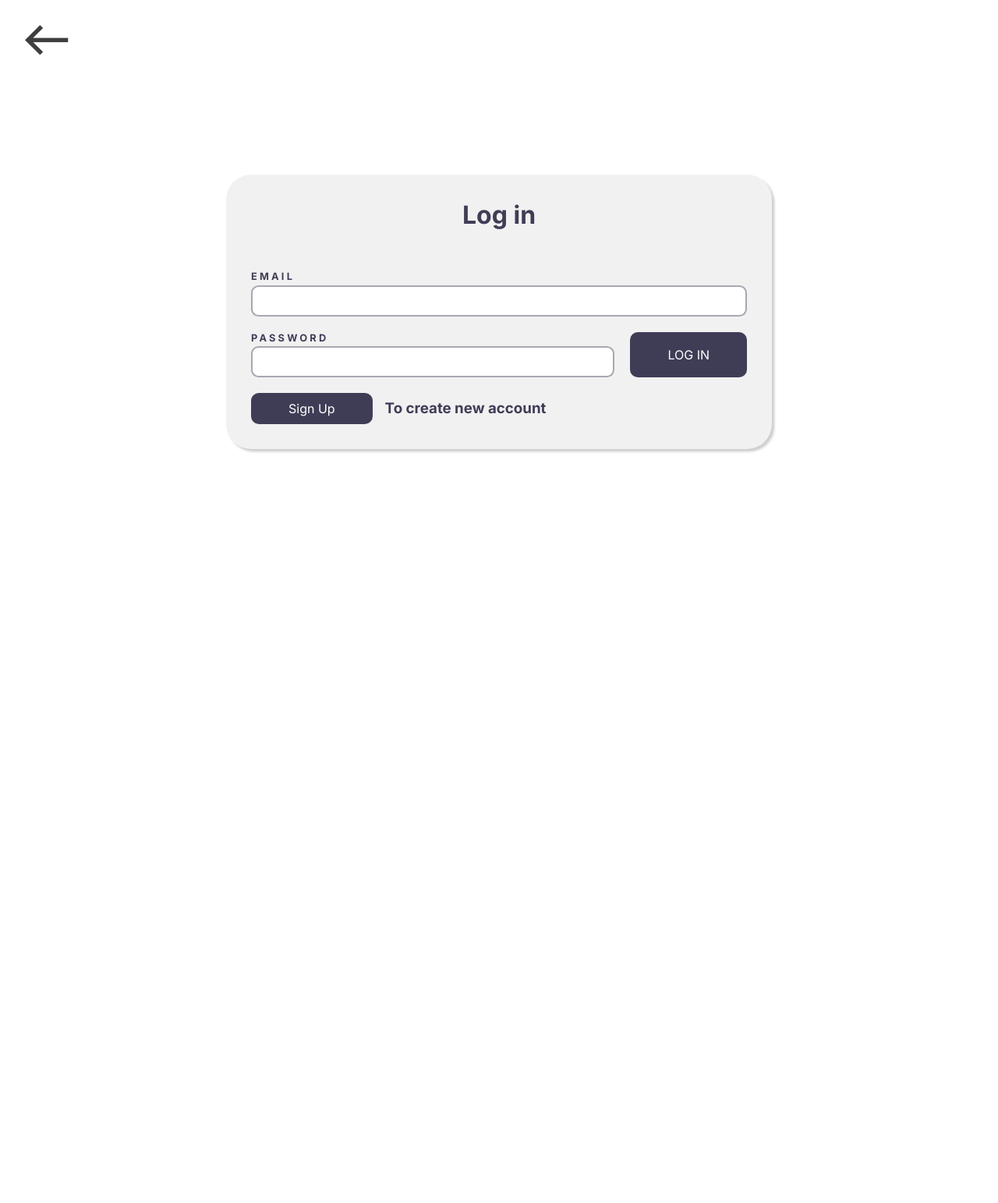
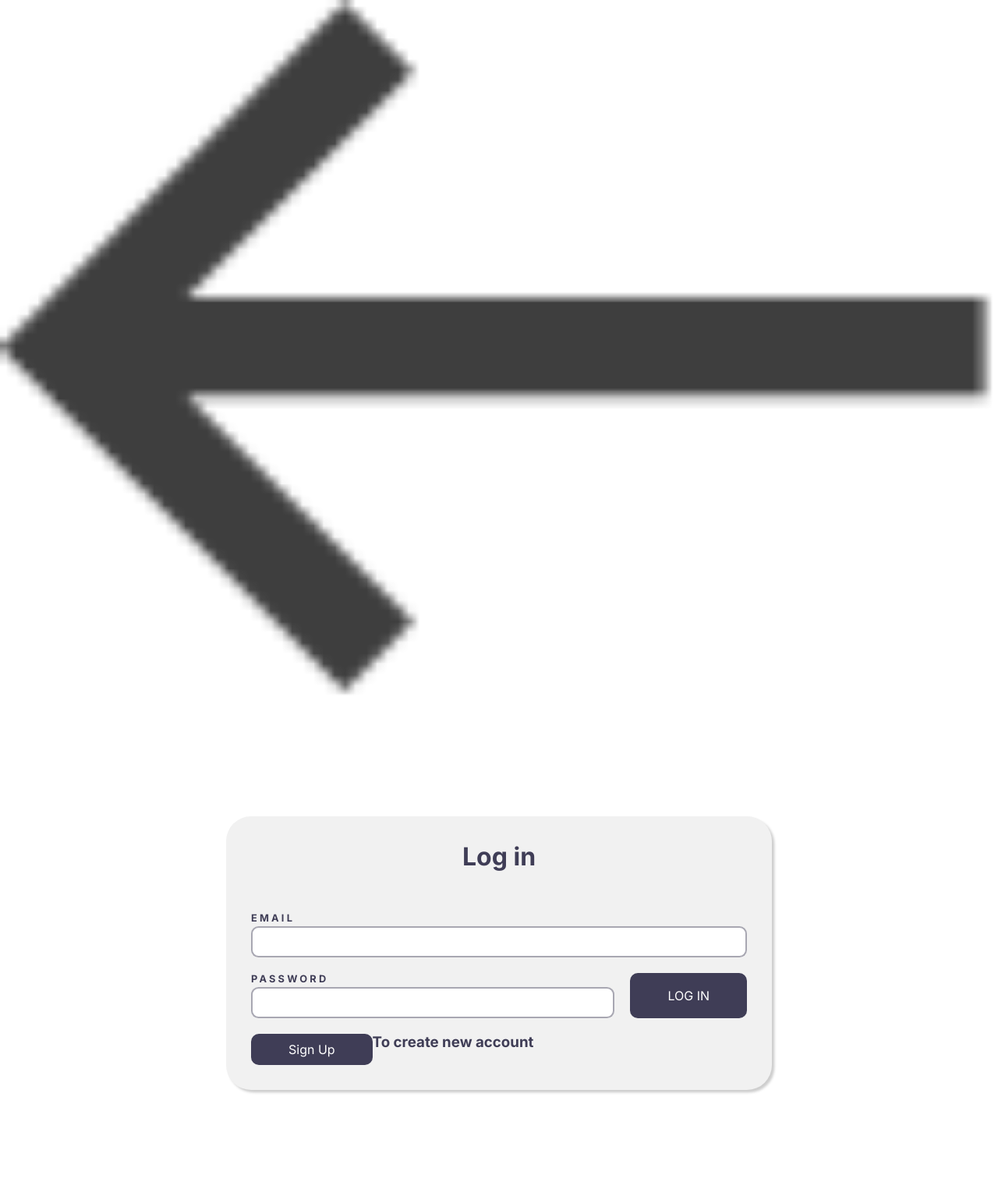
Before and after one commit to iustina-d/COVER-AJAX-Website, a Flask app: page /login in a window 1280 px wide. Shown: the whole page at 78% size. Before the commit the page ends 580 px from the top, so only its background shows below. Run offline with Flask 2, Linux system fonts and the light colour scheme.

Commit message:
style the login page

```diff
--- a/static/css/login.css
+++ b/static/css/login.css
@@ -86,14 +86,14 @@ button {
   text-align: start;
   align-items: center;
 }
-.registration h3 {
-  margin: 1.2rem 1rem 0;
-}
-.arrow_image {
+.regis.arrow_image {
   width: 120px;
   height: 80px;
   padding: 2rem;
+}tration h3 {
+  margin: 1.2rem 1rem 0;
 }
+
 
 @media (min-width: 700px) {
   .container {
```
